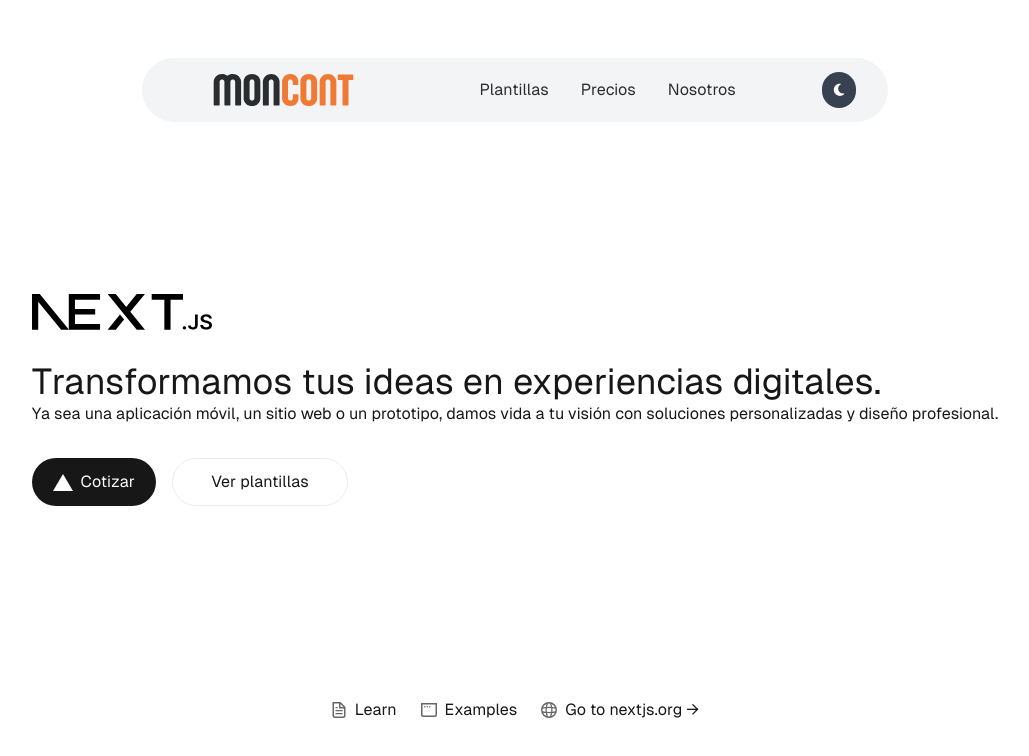
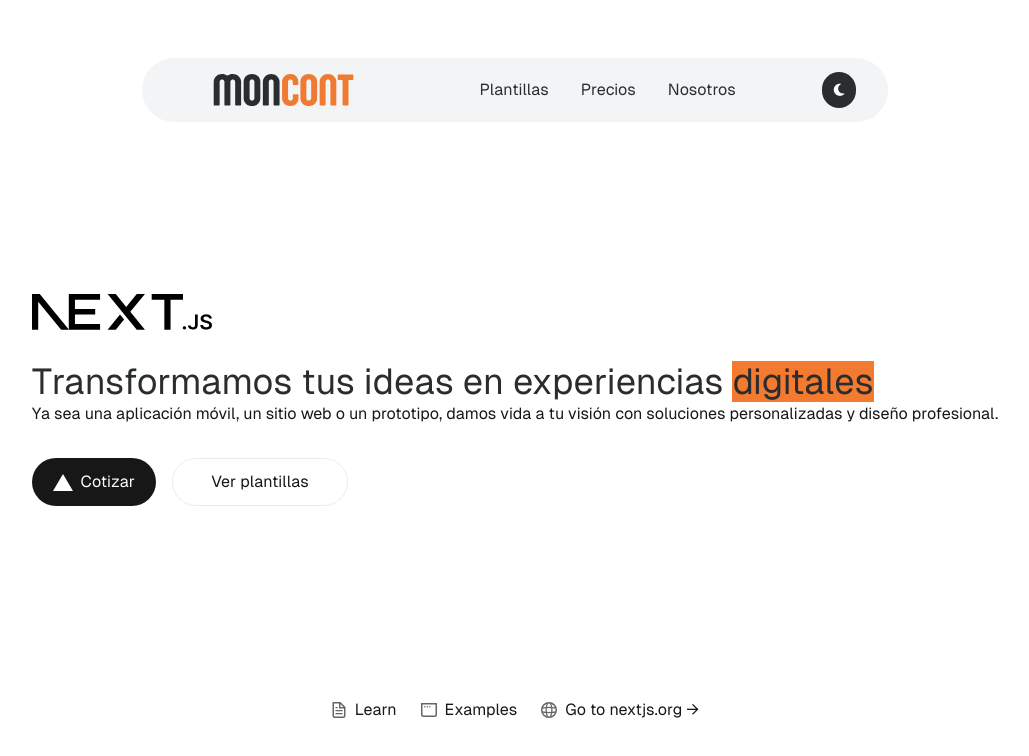
Before and after one commit to JoseMoncont/moncont, a Next.js app: page / in a window 1280 px wide. Shown: the top 756 px of the page, without its empty margins (125-1154 px from the left). Built offline with nearby package versions, Linux system fonts and the light colour scheme.

Commit message:
primeros ajustes b&w

```diff
--- a/src/app/page.tsx
+++ b/src/app/page.tsx
@@ -4,7 +4,7 @@
 
 export default function Home() {
   return (
-    <div className="grid grid-rows-[20px_1fr_20px] items-center justify-items-center min-h-screen p-8 pb-20 gap-16 sm:p-20 font-[family-name:var(--font-geist-sans)]">
+    <div className="grid grid-rows-[20px_1fr_20px] items-center justify-items-center min-h-screen p-8 pb-20 gap-16 sm:p-20 font-[family-name:var(--font-geist-sans)] dark:bg-slate-950">
       <NavBar></NavBar>
       <main className="flex flex-col gap-8 row-start-2 items-center sm:items-start">
         <Image
@@ -16,9 +16,9 @@
           priority
         />
         <div>
-          <p className="text-4xl">
+          <p className="text-4xl dark:text-white gris">
             Transformamos tus ideas en experiencias{" "}
-            <span className="bg-primario">digitales</span>.
+            <span className="dark:alabaster fondo-naranja">digitales</span>
           </p>
           <p>
             Ya sea una aplicación móvil, un sitio web o un prototipo, damos vida
--- a/src/components/navbar.tsx
+++ b/src/components/navbar.tsx
@@ -31,7 +31,7 @@
         <div className="flex justify-between items-center h-16">
           {/* Sección del logo */}
           <div className="flex-shrink-0">
-            <a href="/" className="w-20">
+            <a href="/" className="">
               <Image
                 src={theme === "light" ? LogoL : LogoN}
                 alt={"Logo"}
@@ -57,7 +57,11 @@
           <div>
             <button
               onClick={toggleTheme}
-              className="bg-gray-700 hover:bg-gray-600 text-white px-3 py-2  text-sm font-medium rounded-full"
+              className={`${
+                theme === "light" ? "fondo-gris" : "fondo-alabaster"
+              } ${
+                theme === "light" ? "text-white" : "gris"
+              }  px-3 py-2  text-sm font-medium rounded-full`}
             >
               <i
                 className={`${
--- a/src/styles/generales.css
+++ b/src/styles/generales.css
@@ -23,6 +23,7 @@
 
 .alabaster {
   color: #d9dbdc;
+  color-scheme: #d9dbdc;
 }
 
 .fondo-alabaster {
```
